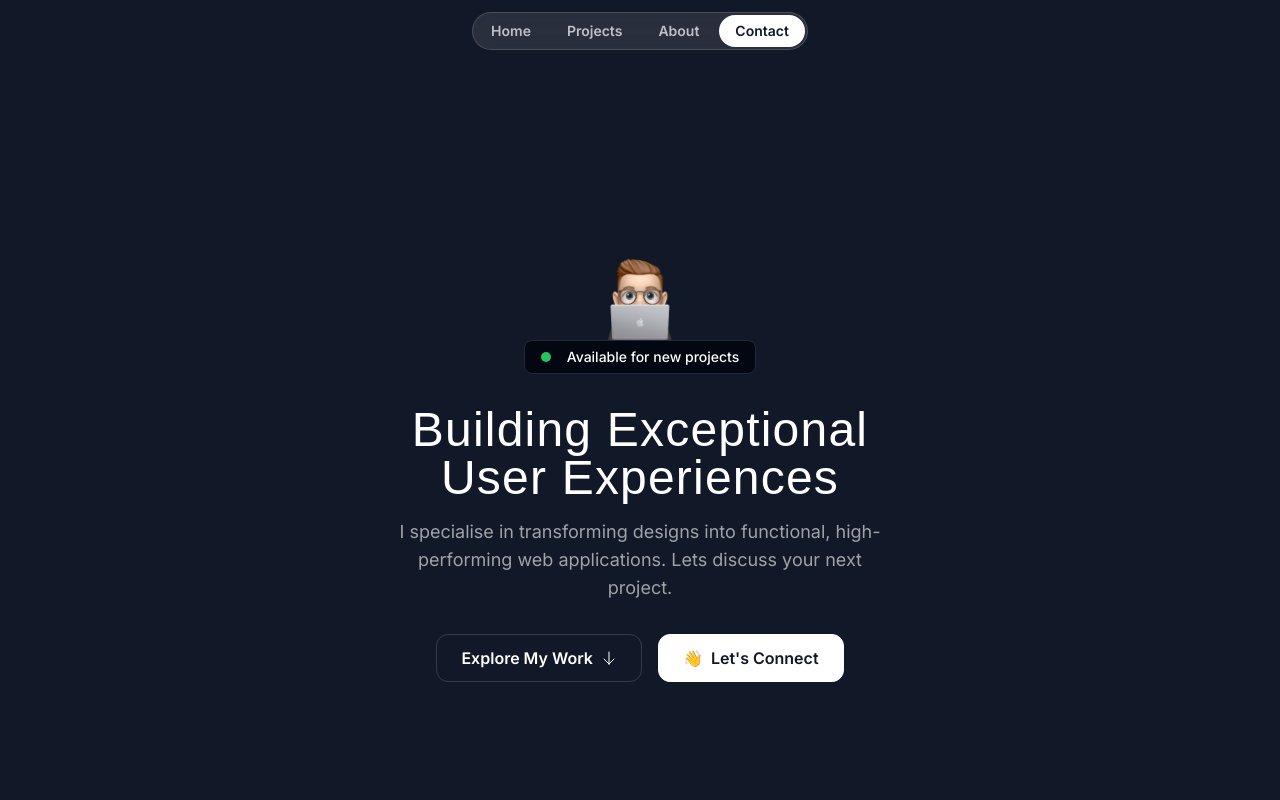
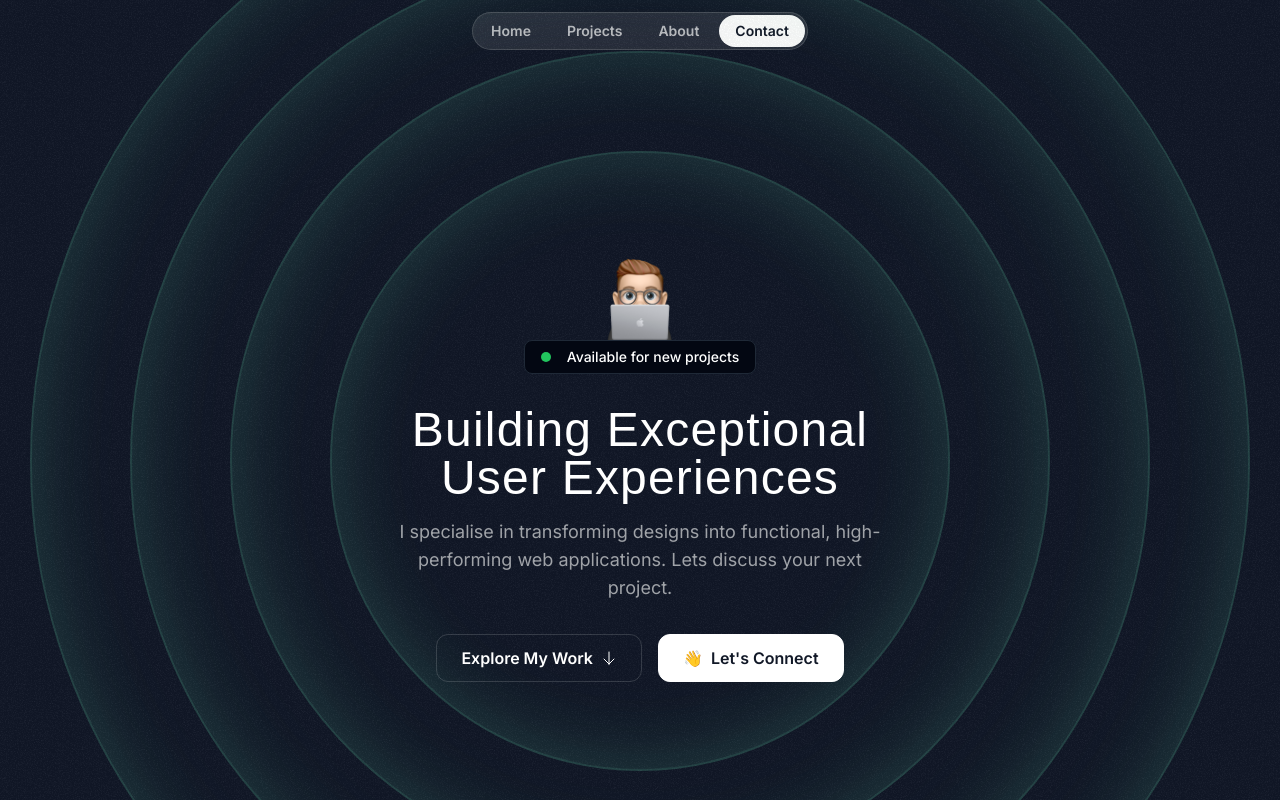
Before and after one commit to WilliamRossCrane/Portfolio, a Next.js app in the folder portfolio/portfolio/: page / in a window 1280 px wide. Shown: the top 800 px of the page. Built offline with nearby package versions, Linux system fonts and the light colour scheme; a web font is replaced by a local one.

Commit message:
Hero Section: Added Background texture with Rings

```diff
--- a/portfolio/portfolio/src/app/globals.css
+++ b/portfolio/portfolio/src/app/globals.css
@@ -6,4 +6,8 @@
     .nav-item {
         @apply px-4 py-1.5 rounded-full text-white/70 text-sm font-semibold hover:bg-white/10 hover:text-white transition duration-300;
     }
+
+    .hero-ring {
+        @apply absolute top-1/2 left-1/2 -translate-x-1/2 -translate-y-1/2 rounded-full border-2 border-emerald-300/20 shadow-[0_0_80px_inset] shadow-emerald-300/20;
+    }
 }
--- a/portfolio/portfolio/src/sections/Hero.tsx
+++ b/portfolio/portfolio/src/sections/Hero.tsx
@@ -1,11 +1,26 @@
 import memojiImage from '@/assets/images/memoji-computer.png';
 import Image from "next/image";
 import ArrowDown from '@/assets/icons/arrow-down.svg';
+import grainImage from '@/assets/images/grain.jpg';
 
 export const HeroSection = () => {
   return (
-    <div className="py-32 md:py-48 lg:py-60">
-      <div className="container">
+    <div className="py-32 md:py-48 lg:py-60 relative z-0 overflow-x-clip">
+      <div
+        className="absolute inset-0 -z-30 opacity-5"
+        style={{
+          backgroundImage: `url(${grainImage.src})`,
+        }}
+        ></div>
+
+      <div className="absolute inset-0 -z-20">
+        <div className="size-[620px] hero-ring"></div>
+        <div className="size-[820px] hero-ring"></div>
+        <div className="size-[1020px] hero-ring"></div>
+        <div className="size-[1220px] hero-ring"></div>
+      </div>
+
+      <div className="container relative z-10">
         <div className="flex flex-col items-center">
           <Image src={memojiImage} className="size-[100px]" alt="Person peeking from behind laptop" />
           <div className="bg-gray-950 border border-gray-800 px-4 py-1.5 inline-flex items-center gap-4 rounded-lg">
```
